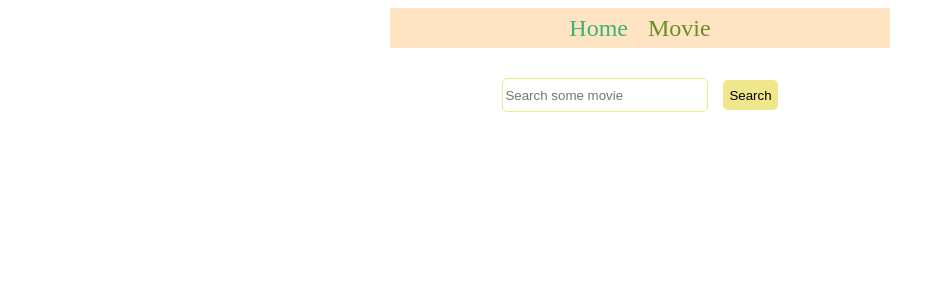
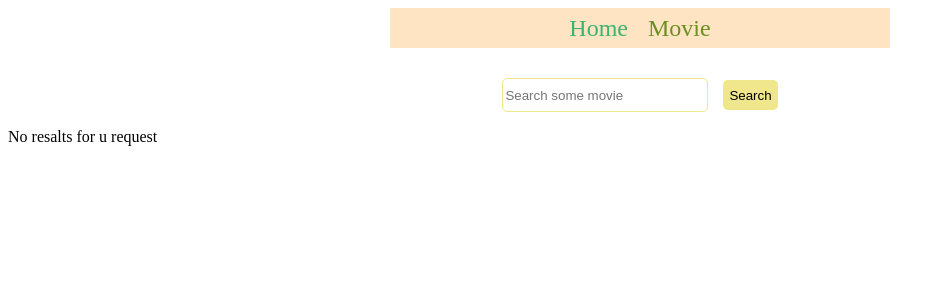
Before and after one commit to Note-m/goit-react-hw-05, a React (Vite) app: page /movies in a window 1280 px wide. Shown: the top 300 px of the page, without its empty margins (0-945 px from the left). Built offline with nearby package versions, Linux system fonts and the light colour scheme.

Commit message:
Update MoviesPage.jsx

```diff
--- a/src/pages/MoviesPage/MoviesPage.jsx
+++ b/src/pages/MoviesPage/MoviesPage.jsx
@@ -132,6 +132,7 @@ const MoviePage = () => {
               Search
             </button>
           </form>
+          {movies.length === 0 && <p>No resalts for u request</p>}
           <MovieList movies={movies} location={location} />
         </div>
       )}
```
